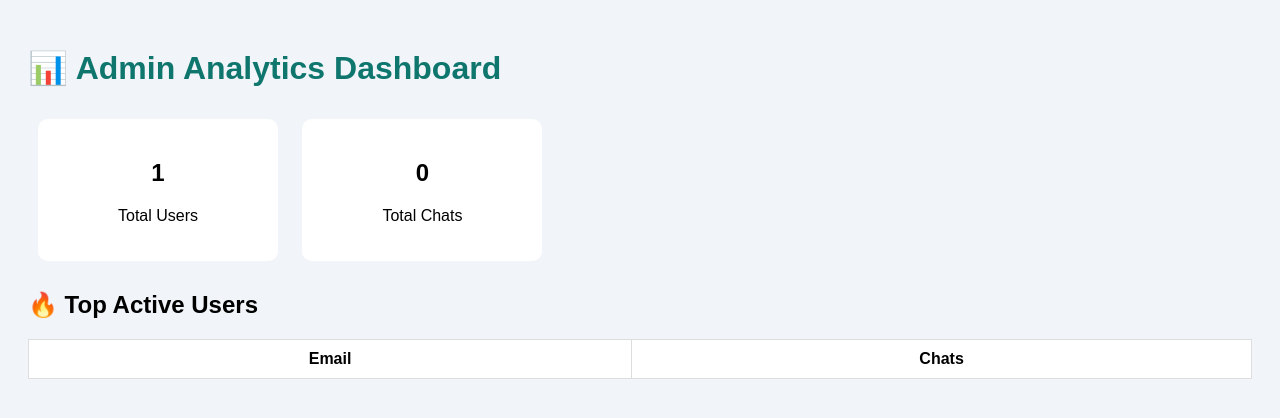
After one commit to akshayak1206ak/Green-turtle-AI, a Flask app: page /analytics in a window 1280 px wide. The commit adds this page. Shown: the top 418 px of the page. Run offline with Flask 3, Linux system fonts and the light colour scheme; the visitor is signed in with stand-in values (Sample User, id 1); data comes from the database, SQL or seed files in the repository; data that the repository does not hold is empty.

Commit message:
updated login system

```diff
--- a/app.py
+++ b/app.py
@@ -1,4 +1,4 @@
-from flask import Flask, render_template, request, redirect, url_for, session
+from flask import Flask, render_template, request, redirect, url_for, session, jsonify
 import sqlite3
 from flask_bcrypt import Bcrypt
 from database import init_db
@@ -8,28 +8,40 @@ app.secret_key = "supersecretkey"
 bcrypt = Bcrypt(app)
 
 init_db()
+
+
+# ================= HOME =================
+@app.route("/")
+def home():
+    return redirect(url_for("login"))
+
+
+# ================= REGISTER =================
 @app.route("/register", methods=["GET", "POST"])
 def register():
     if request.method == "POST":
         email = request.form["email"]
         password = request.form["password"]
 
-        hashed_password = bcrypt.generate_password_hash(password).decode("utf-8")
+        hashed = bcrypt.generate_password_hash(password).decode("utf-8")
 
         conn = sqlite3.connect("database.db")
-        cursor = conn.cursor()
+        cur = conn.cursor()
 
         try:
-            cursor.execute("INSERT INTO users (email, password) VALUES (?, ?)",
-                           (email, hashed_password))
+            cur.execute("INSERT INTO users (email, password) VALUES (?, ?)", (email, hashed))
             conn.commit()
         except:
-            return "User already exists!"
+            return "User already exists"
+        finally:
+            conn.close()
 
-        conn.close()
         return redirect(url_for("login"))
 
     return render_template("register.html")
+
+
+# ================= LOGIN =================
 @app.route("/login", methods=["GET", "POST"])
 def login():
     if request.method == "POST":
@@ -37,25 +49,207 @@ def login():
         password = request.form["password"]
 
         conn = sqlite3.connect("database.db")
-        cursor = conn.cursor()
+        cur = conn.cursor()
 
-        cursor.execute("SELECT * FROM users WHERE email=?", (email,))
-        user = cursor.fetchone()
+        cur.execute("SELECT * FROM users WHERE email=?", (email,))
+        user = cur.fetchone()
         conn.close()
 
         if user and bcrypt.check_password_hash(user[2], password):
             session["user"] = email
             return redirect(url_for("chat"))
-        else:
-            return "Invalid credentials"
+
+        return "Invalid credentials"
 
     return render_template("login.html")
+
+
+# ================= LOGOUT =================
+@app.route("/logout")
+def logout():
+    session.clear()
+    return redirect(url_for("login"))
+
+
+# ================= CHAT PAGE =================
 @app.route("/chat")
 def chat():
     if "user" not in session:
         return redirect(url_for("login"))
 
-    return render_template("index.html", user=session["user"])@app.route("/logout")
-def logout():
-    session.pop("user", None)
-    return redirect(url_for("login"))
+    return render_template("index.html", user=session["user"])
+
+
+# ================= SMART BOT =================
+def get_bot_response(message):
+    message = message.lower()
+
+    conn = sqlite3.connect("database.db")
+    cur = conn.cursor()
+
+    # FAQ FIRST
+    cur.execute("SELECT answer FROM faq WHERE question LIKE ?", ('%' + message + '%',))
+    result = cur.fetchone()
+    conn.close()
+
+    if result:
+        return result[0]
+
+    # FALLBACK LOGIC
+    if "hello" in message:
+        return "Hi! How can I help you?"
+    elif "course" in message:
+        return "We offer AI, ML, Web Development courses."
+    elif "fees" in message:
+        return "Fees depend on course."
+    elif "admission" in message:
+        return "Admissions are open. Please check college portal."
+    else:
+        return "Admin will update my knowledge soon."
+
+
+# ================= SEND MESSAGE =================
+@app.route("/send_message", methods=["POST"])
+def send_message():
+    if "user" not in session:
+        return jsonify({"error": "not logged in"}), 401
+
+    data = request.get_json()
+    msg = data["message"]
+    email = session["user"]
+
+    response = get_bot_response(msg)
+
+    conn = sqlite3.connect("database.db")
+    cur = conn.cursor()
+
+    cur.execute(
+        "INSERT INTO chats (email, message, response) VALUES (?, ?, ?)",
+        (email, msg, response)
+    )
+
+    conn.commit()
+    conn.close()
+
+    return jsonify({"response": response})
+
+
+# ================= HISTORY =================
+@app.route("/history")
+def history():
+    if "user" not in session:
+        return redirect(url_for("login"))
+
+    conn = sqlite3.connect("database.db")
+    cur = conn.cursor()
+
+    cur.execute(
+        "SELECT message, response FROM chats WHERE email=?",
+        (session["user"],)
+    )
+
+    chats = cur.fetchall()
+    conn.close()
+
+    return render_template("history.html", chats=chats)
+
+
+# ================= ADMIN LOGIN (SECURE FIX) =================
+@app.route("/admin-login", methods=["GET", "POST"])
+def admin_login():
+    if request.method == "POST":
+        email = request.form["email"]
+        password = request.form["password"]
+
+        conn = sqlite3.connect("database.db")
+        cur = conn.cursor()
+
+        cur.execute("SELECT * FROM admin WHERE email=?", (email,))
+        admin = cur.fetchone()
+        conn.close()
+
+        if admin and admin[2] == password:   # (OK for demo project)
+            session["admin"] = email
+            return redirect("/admin")
+
+        return "Invalid admin login"
+
+    return render_template("admin_login.html")
+
+
+# ================= ADMIN DASHBOARD =================
+@app.route("/admin")
+def admin():
+    if "admin" not in session:
+        return redirect("/admin-login")
+
+    conn = sqlite3.connect("database.db")
+    cur = conn.cursor()
+
+    cur.execute("SELECT * FROM users")
+    users = cur.fetchall()
+
+    cur.execute("SELECT * FROM chats")
+    chats = cur.fetchall()
+
+    conn.close()
+
+    return render_template("admin.html", users=users, chats=chats)
+
+
+# ================= ADD FAQ =================
+@app.route("/add_faq", methods=["POST"])
+def add_faq():
+    if "admin" not in session:
+        return "Unauthorized"
+
+    q = request.form["question"]
+    a = request.form["answer"]
+
+    conn = sqlite3.connect("database.db")
+    cur = conn.cursor()
+
+    cur.execute("INSERT INTO faq (question, answer) VALUES (?, ?)", (q, a))
+    conn.commit()
+    conn.close()
+
+    return redirect("/admin")
+
+
+# ================= ANALYTICS =================
+@app.route("/analytics")
+def analytics():
+    if "admin" not in session:
+        return redirect("/admin-login")
+
+    conn = sqlite3.connect("database.db")
+    cur = conn.cursor()
+
+    cur.execute("SELECT COUNT(*) FROM users")
+    users_count = cur.fetchone()[0]
+
+    cur.execute("SELECT COUNT(*) FROM chats")
+    chats_count = cur.fetchone()[0]
+
+    cur.execute("""
+        SELECT email, COUNT(*)
+        FROM chats
+        GROUP BY email
+        ORDER BY COUNT(*) DESC
+        LIMIT 5
+    """)
+    top_users = cur.fetchall()
+
+    conn.close()
+
+    return render_template(
+        "analytics.html",
+        users_count=users_count,
+        chats_count=chats_count,
+        top_users=top_users
+    )
+
+
+# ================= RUN =================
+if __name__ == "__main__":
+    app.run(debug=True)
--- a/database.py
+++ b/database.py
@@ -1,7 +1,14 @@
 import sqlite3
 
+DB_NAME = "database.db"
+
+
+def get_connection():
+    return sqlite3.connect(DB_NAME)
+
+
 def init_db():
-    conn = sqlite3.connect("database.db")
+    conn = get_connection()
     cursor = conn.cursor()
 
     cursor.execute("""
@@ -12,9 +19,44 @@ def init_db():
     )
     """)
 
+    cursor.execute("""
+    CREATE TABLE IF NOT EXISTS chats (
+        id INTEGER PRIMARY KEY AUTOINCREMENT,
+        email TEXT NOT NULL,
+        message TEXT NOT NULL,
+        response TEXT NOT NULL,
+        timestamp DATETIME DEFAULT CURRENT_TIMESTAMP
+    )
+    """)
+
+    cursor.execute("""
+    CREATE TABLE IF NOT EXISTS admin (
+        id INTEGER PRIMARY KEY AUTOINCREMENT,
+        email TEXT UNIQUE NOT NULL,
+        password TEXT NOT NULL
+    )
+    """)
+
+    cursor.execute("""
+    CREATE TABLE IF NOT EXISTS faq (
+        id INTEGER PRIMARY KEY AUTOINCREMENT,
+        question TEXT NOT NULL,
+        answer TEXT NOT NULL
+    )
+    """)
+
+    # default admin
+    cursor.execute("SELECT * FROM admin WHERE email=?", ("admin@turtle.ai",))
+    if not cursor.fetchone():
+        cursor.execute(
+            "INSERT INTO admin (email, password) VALUES (?, ?)",
+            ("admin@turtle.ai", "admin123")
+        )
+
     conn.commit()
     conn.close()
 
+
 if __name__ == "__main__":
     init_db()
-    print("Database created successfully")
+    print("Database ready")
--- /dev/null
+++ b/templates/analytics.html
@@ -0,0 +1,65 @@
+<!DOCTYPE html>
+<html>
+<head>
+    <title>Admin Analytics</title>
+    <style>
+        body { font-family: Arial; background:#f1f5f9; padding:20px; }
+
+        .card {
+            background:white;
+            padding:20px;
+            margin:10px;
+            border-radius:10px;
+            display:inline-block;
+            width:200px;
+            text-align:center;
+        }
+
+        table {
+            width:100%;
+            background:white;
+            border-collapse: collapse;
+            margin-top:20px;
+        }
+
+        th, td {
+            padding:10px;
+            border:1px solid #ddd;
+        }
+
+        h1 { color:#0f766e; }
+    </style>
+</head>
+
+<body>
+
+<h1>📊 Admin Analytics Dashboard</h1>
+
+<div class="card">
+    <h2>{{ users_count }}</h2>
+    <p>Total Users</p>
+</div>
+
+<div class="card">
+    <h2>{{ chats_count }}</h2>
+    <p>Total Chats</p>
+</div>
+
+<h2>🔥 Top Active Users</h2>
+
+<table>
+    <tr>
+        <th>Email</th>
+        <th>Chats</th>
+    </tr>
+
+    {% for user in top_users %}
+    <tr>
+        <td>{{ user[0] }}</td>
+        <td>{{ user[1] }}</td>
+    </tr>
+    {% endfor %}
+</table>
+
+</body>
+</html>
```
Also changed, not shown: templates/index.html (+64 -13 lines), create_admin.py (line endings or trailing spaces), templates/admin.html (added).
